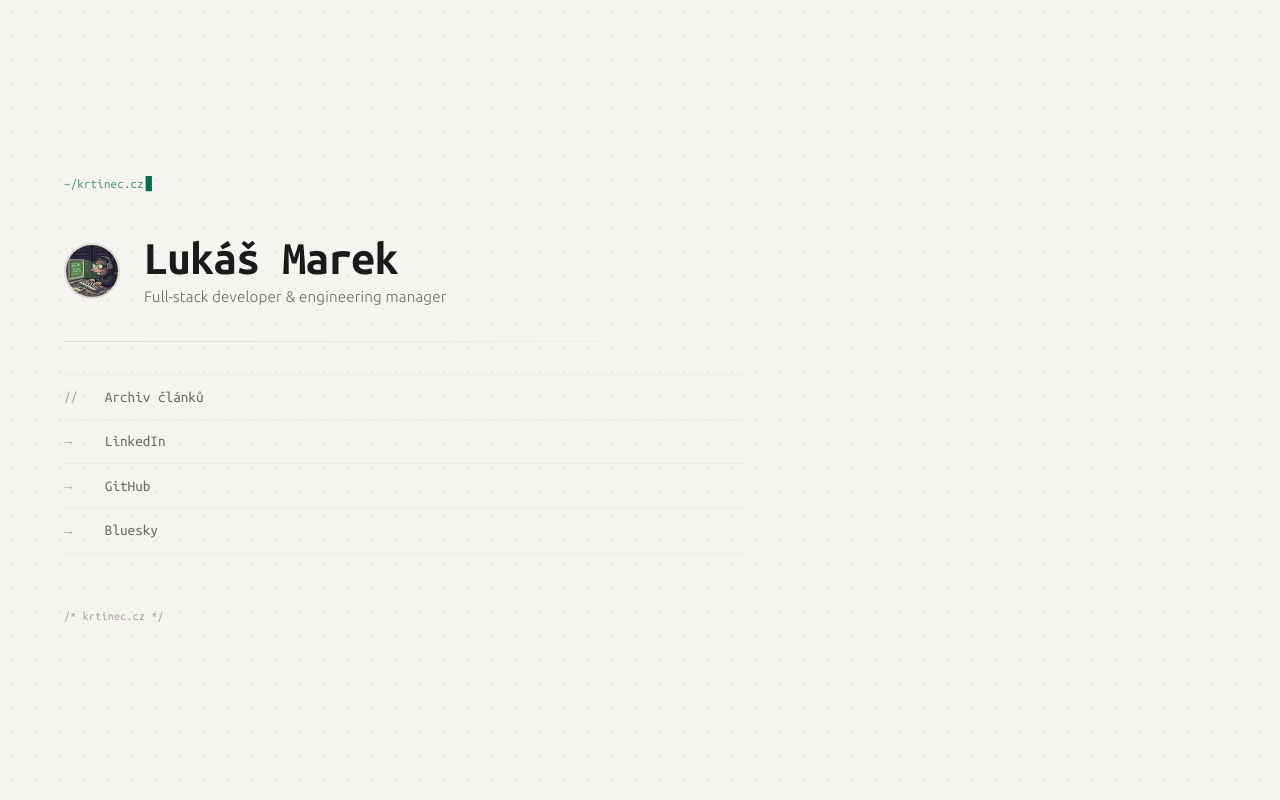
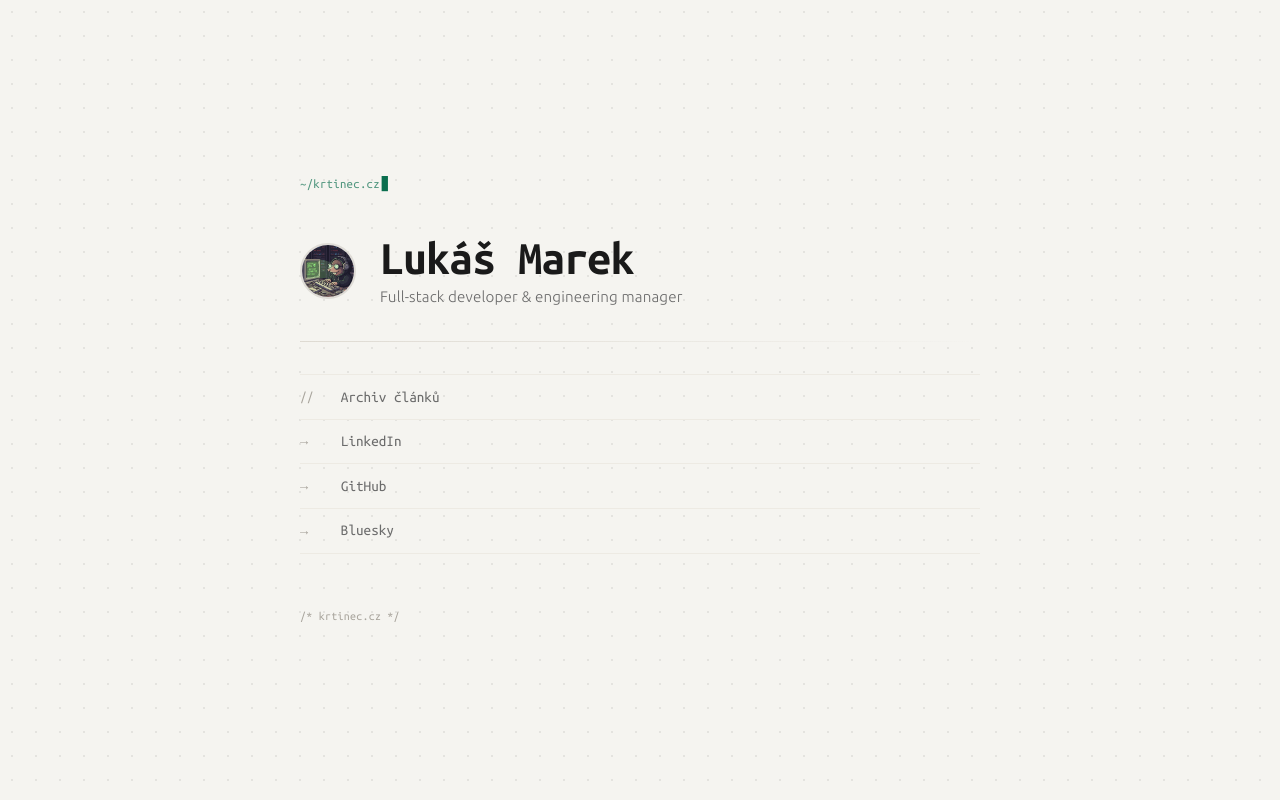
Before and after one commit to krtek/krtinec.cz, a SvelteKit app: page / in a window 1280 px wide. Built offline with nearby package versions, Linux system fonts and the light colour scheme.

Commit message:
fix: center content horizontally on desktop (1024px+)

```diff
--- a/src/routes/+page.svelte
+++ b/src/routes/+page.svelte
@@ -81,6 +81,12 @@
 	@media (min-width: 640px) {
 		.page-root {
 			align-items: center;
+		}
+	}
+
+	@media (min-width: 1024px) {
+		.page-root {
+			justify-content: center;
 		}
 	}
 
```
